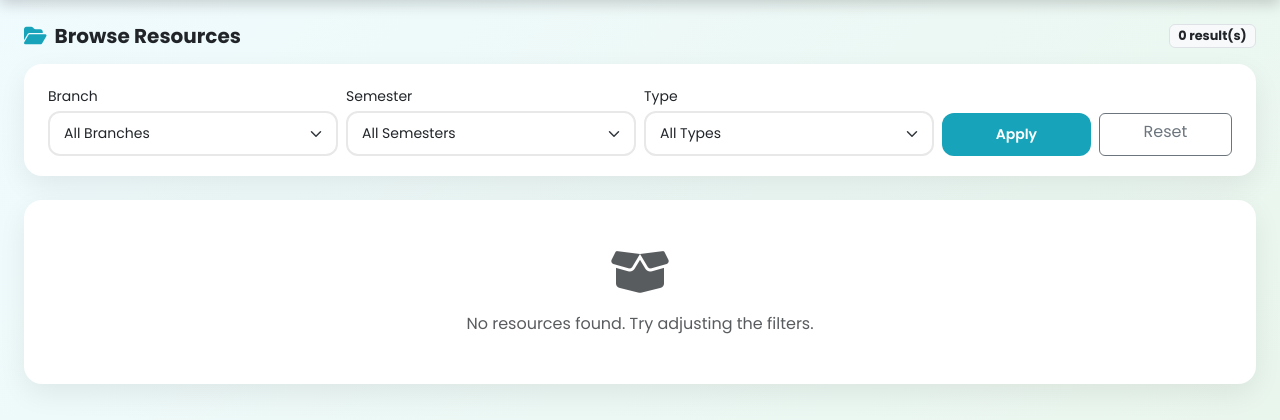
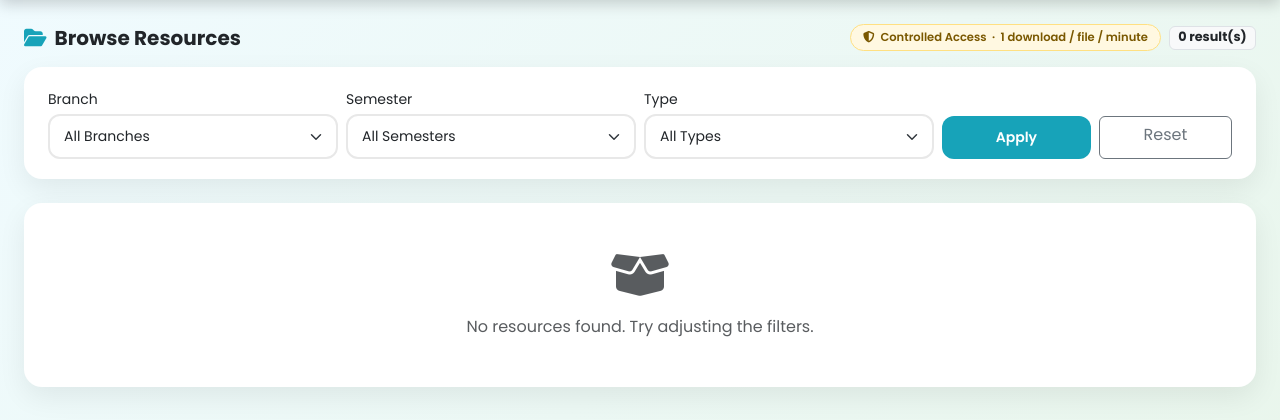
Before and after one commit to ameet123456/resource-shearing, a Flask app: page /resources in a window 1280 px wide. Shown: the part 58-478 px from the top of the page. Run offline with Flask 3, Linux system fonts and the light colour scheme; the visitor is signed in with stand-in values (Sample User, id 1); data that the repository does not hold is empty.

Commit message:
Added rate limiter

```diff
--- a/app.py
+++ b/app.py
@@ -1,12 +1,18 @@
-from flask import Flask, render_template, redirect, url_for, request, flash, send_from_directory
+from dotenv import load_dotenv
+from flask import Flask, render_template, redirect, url_for, request, flash, send_from_directory, jsonify
 from flask_login import LoginManager, UserMixin, login_user, login_required, logout_user, current_user
 from werkzeug.security import generate_password_hash, check_password_hash
 from werkzeug.utils import secure_filename
 from pymongo import MongoClient, DESCENDING
 from pymongo.errors import DuplicateKeyError
 from bson import ObjectId
-import os, hashlib, functools
-from datetime import datetime
+import os, hashlib, functools, threading
+from datetime import datetime, timedelta
+from collections import defaultdict
+
+
+load_dotenv()
+
 
 app = Flask(__name__)
 app.secret_key = os.environ.get("SECRET_KEY", "dev-secret-key-change-in-production")
@@ -21,7 +27,7 @@ app.config["MAX_CONTENT_LENGTH"] = MAX_CONTENT_LENGTH
 os.makedirs(UPLOAD_FOLDER, exist_ok=True)
 
 # ─────────────────────────── MONGODB ───────────────────────────
-MONGO_URI = os.environ.get("MONGO_URI", "mongodb+srv://ameetm0099_db_user:cyrI36vaOr8cIMSe@documents.ky2g9jl.mongodb.net/?appName=documents")
+MONGO_URI = os.getenv("MONGO_URI")
 client = MongoClient(MONGO_URI)
 db_mongo = client["eduvault"]
 
@@ -46,6 +52,54 @@ if not users_col.find_one({"role": "admin"}):
         "role": "admin",
         "created_at": datetime.utcnow()
     })
+
+# ─────────────────────────── RATE LIMITER ───────────────────────────
+# In-memory: { "user_id:filename" -> datetime of last download }
+# No DB hit — just a plain dict protected by a lock.
+_rate_lock  = threading.Lock()
+_rate_store = {}          # key -> last_download datetime
+DOWNLOAD_COOLDOWN = 60    # seconds a user must wait before re-downloading the same file
+
+# Batched download counter — flush to DB every BATCH_FLUSH_EVERY hits per file
+_counter_lock = threading.Lock()
+_counter_buf  = defaultdict(int)   # filename -> pending increment
+BATCH_FLUSH_EVERY = 5              # write to DB after every 5th unique download across all files
+
+def _rate_key(user_id, filename):
+    return f"{user_id}:{filename}"
+
+def is_rate_limited(user_id, filename):
+    """Return (limited: bool, seconds_remaining: int)."""
+    key = _rate_key(user_id, filename)
+    with _rate_lock:
+        last = _rate_store.get(key)
+        if last is None:
+            return False, 0
+        elapsed = (datetime.utcnow() - last).total_seconds()
+        if elapsed < DOWNLOAD_COOLDOWN:
+            return True, int(DOWNLOAD_COOLDOWN - elapsed)
+        return False, 0
+
+def record_download(user_id, filename):
+    """Stamp the rate limiter and buffer the counter increment."""
+    key = _rate_key(user_id, filename)
+    with _rate_lock:
+        _rate_store[key] = datetime.utcnow()
+
+    with _counter_lock:
+        _counter_buf[filename] += 1
+        total_pending = sum(_counter_buf.values())
+        if total_pending >= BATCH_FLUSH_EVERY:
+            _flush_counters()
+
+def _flush_counters():
+    """Write all buffered counts to MongoDB. Call inside _counter_lock."""
+    for fname, count in list(_counter_buf.items()):
+        resources_col.update_one(
+            {"filename": fname},
+            {"$inc": {"downloads": count}}
+        )
+    _counter_buf.clear()
 
 # ─────────────────────────── LOGIN MANAGER ───────────────────────────
 login_manager = LoginManager()
@@ -94,7 +148,6 @@ def log_action(user_id, action, detail=""):
     })
 
 def fmt_resource(doc):
-    """Normalize a MongoDB resource doc for templates."""
     if doc is None:
         return None
     d = dict(doc)
@@ -210,7 +263,7 @@ def upload():
             flash("Please select a file to upload.", "warning")
             return redirect(url_for("upload"))
         if not allowed_file(file.filename):
-            flash(f"File type not allowed.", "warning")
+            flash("File type not allowed.", "warning")
             return redirect(url_for("upload"))
 
         file_hash = compute_hash(file)
@@ -278,11 +331,27 @@ def resources():
                            branch=branch, semester=semester,
                            note_type=note_type, search=search)
 
+# ─────────────────────────── DOWNLOAD (with rate limiter) ───────────────────────────
 @app.route("/download/<filename>")
 @login_required
 def download(filename):
-    resources_col.update_one({"filename": filename}, {"$inc": {"downloads": 1}})
+    # ── 1. Rate limit check (pure in-memory, zero DB calls) ──
+    limited, wait_secs = is_rate_limited(current_user.id, filename)
+    if limited:
+        flash(
+            f"⏳ Please wait {wait_secs}s before downloading this file again. "
+            f"This limit ensures fair access for all students.",
+            "warning"
+        )
+        return redirect(request.referrer or url_for("resources"))
+
+    # ── 2. Stamp rate limiter + buffer counter (DB write batched) ──
+    record_download(current_user.id, filename)
+
+    # ── 3. Audit log (lightweight insert, not a heavy read) ──
     log_action(current_user.id, "DOWNLOAD", filename)
+
+    # ── 4. Serve the file ──
     return send_from_directory(app.config["UPLOAD_FOLDER"], filename, as_attachment=True)
 
 # ─────────────────────────── MY UPLOADS ───────────────────────────
--- a/templates/dashboard.html
+++ b/templates/dashboard.html
@@ -111,8 +111,9 @@
           <td class="text-muted small">{{ r['uploader_name'] }}</td>
           <td class="text-center action-col">
             <a href="{{ url_for('download', filename=r['filename']) }}"
-               class="btn btn-portal btn-portal-sm">
-              <i class="fa fa-download"></i> Download
+               class="btn btn-portal btn-portal-sm"
+               style="background:linear-gradient(135deg,#1a6e7e,#17A3B9);">
+              <i class="fa fa-file-arrow-down me-1"></i>Access
             </a>
           </td>
         </tr>
--- a/templates/resources.html
+++ b/templates/resources.html
@@ -1,10 +1,55 @@
 {% extends "base.html" %}
 {% block title %}Browse Resources – EduVault{% endblock %}
+{% block extra_css %}
+<style>
+  /* ── Controlled Access Button ── */
+  .btn-access {
+    background: linear-gradient(135deg, #1a6e7e, #17A3B9);
+    color: #fff;
+    border: none;
+    border-radius: 20px;
+    font-weight: 600;
+    font-size: .78rem;
+    padding: 5px 14px;
+    transition: transform .2s, box-shadow .2s, opacity .2s;
+    white-space: nowrap;
+    display: inline-flex;
+    align-items: center;
+    gap: 4px;
+  }
+  .btn-access:hover {
+    transform: translateY(-2px);
+    box-shadow: 0 6px 16px rgba(23,163,185,.4);
+    color: #fff;
+  }
+  .btn-access:active { transform: scale(.97); opacity: .88; }
+  .btn-access-sm { padding: 4px 12px; font-size: .74rem; }
+
+  /* rate-limit notice badge */
+  .rate-badge {
+    display: inline-flex;
+    align-items: center;
+    gap: 6px;
+    background: #fff8e1;
+    border: 1px solid #ffe082;
+    color: #7a5800;
+    border-radius: 20px;
+    font-size: .72rem;
+    font-weight: 600;
+    padding: 4px 12px;
+  }
+</style>
+{% endblock %}
 {% block content %}
 
 <div class="d-flex align-items-center justify-content-between mb-3 flex-wrap gap-2">
   <h5 class="fw-bold mb-0"><i class="fa fa-folder-open me-2" style="color:#17A3B9;"></i>Browse Resources</h5>
-  <span class="badge bg-light text-dark border" style="font-size:.8rem;">{{ data|length }} result(s)</span>
+  <div class="d-flex align-items-center gap-2 flex-wrap">
+    <span class="rate-badge">
+      <i class="fa fa-shield-halved"></i> Controlled Access &nbsp;·&nbsp; 1 download / file / minute
+    </span>
+    <span class="badge bg-light text-dark border" style="font-size:.8rem;">{{ data|length }} result(s)</span>
+  </div>
 </div>
 
 <!-- Filters -->
@@ -63,7 +108,7 @@
           <th>Branch</th>
           <th>Semester</th>
           <th>Type</th>
-
+          <th>Uploaded By</th>
           <th class="text-center">Downloads</th>
           <th class="text-center">Download</th>
         </tr>
@@ -85,14 +130,15 @@
               {{ r['note_type'] }}
             </span>
           </td>
-
+          <td class="small text-muted">{{ r['uploader_name'] }}</td>
           <td class="text-center small text-muted">
             <i class="fa fa-download me-1"></i>{{ r['downloads'] }}
           </td>
           <td class="text-center action-col">
             <a href="{{ url_for('download', filename=r['filename']) }}"
-               class="btn btn-portal btn-portal-sm">
-              <i class="fa fa-download"></i> Download
+               class="btn btn-access btn-access-sm"
+               title="Controlled access – 1 download per minute per file">
+              <i class="fa fa-file-arrow-down me-1"></i>Access
             </a>
           </td>
         </tr>
```
Also changed, not shown: 1 other file.
